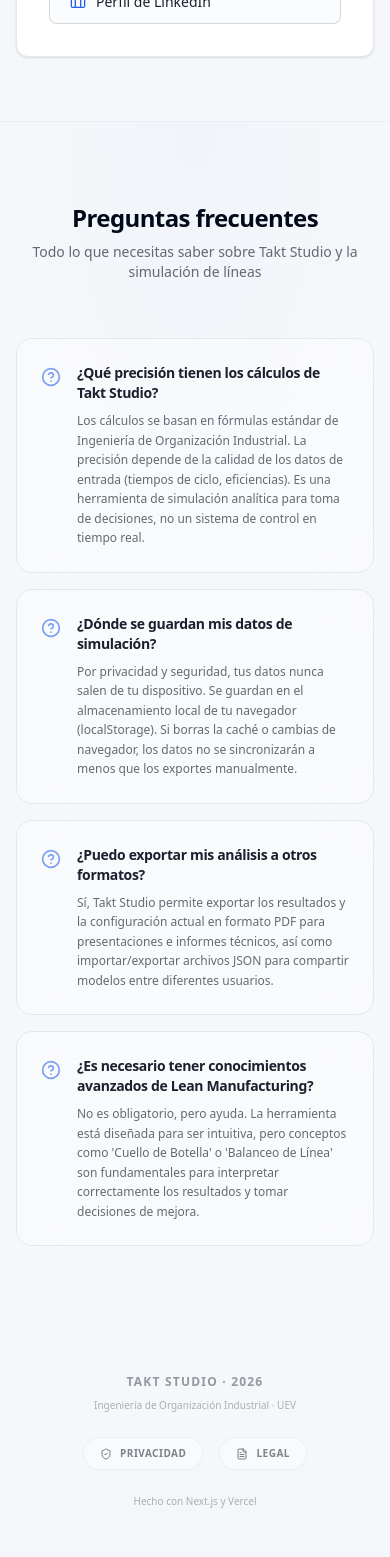
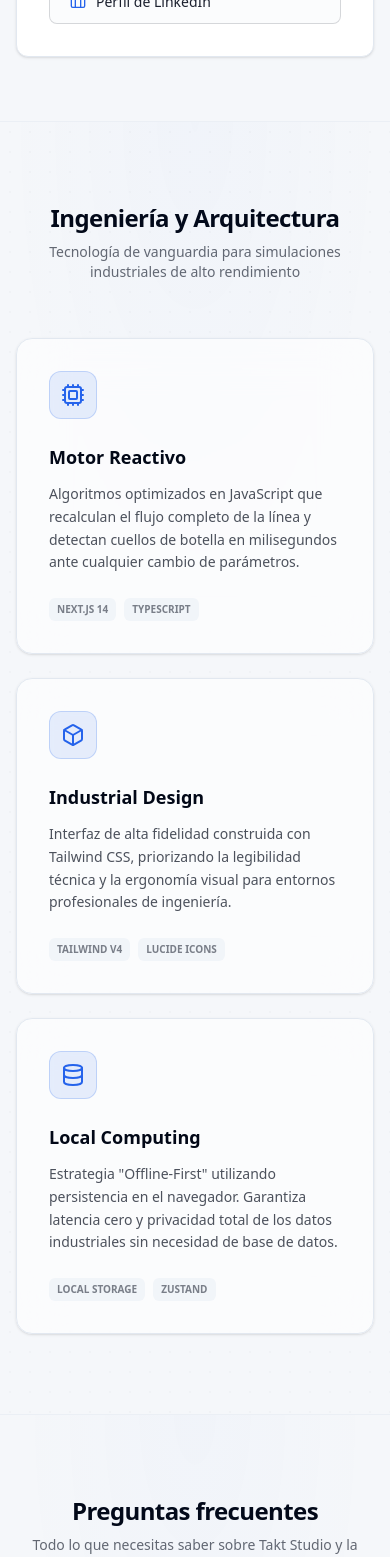
Before and after one commit to markusx5622/takt-studio, a Next.js app: page / in a window 390 px wide. Shown: the part 5140-6697 px from the top of the page. Built offline with nearby package versions, Linux system fonts and the light colour scheme.

Commit message:
feat: add Engineering & Architecture section to landing page

```diff
--- a/app/page.tsx
+++ b/app/page.tsx
@@ -19,6 +19,9 @@ import {
   ShieldCheck,
   FileText,
   HelpCircle,
+  Cpu,
+  Box,
+  Database,
 } from "lucide-react"
 
 // ─── Interface mockup ──────────────────────────────────────────────────────────
@@ -558,6 +561,69 @@ export default function Home() {
         </div>
       </section>
 
+      {/* ── TECH STACK & ARCHITECTURE ───────────────────────────────────────── */}
+      <section className="relative z-10 border-t border-border/50 bg-grid-pattern-light px-4 py-20 md:py-24">
+        <div className="pointer-events-none absolute inset-0 section-ambient-product opacity-40" />
+        <div className="mx-auto max-w-5xl">
+          <div className="mb-14 text-center">
+            <h2 className="text-2xl font-bold tracking-tight md:text-3xl">Ingeniería y Arquitectura</h2>
+            <p className="mt-2 text-sm text-foreground/60">
+              Tecnología de vanguardia para simulaciones industriales de alto rendimiento
+            </p>
+          </div>
+
+          <div className="grid grid-cols-1 gap-6 md:grid-cols-3">
+            {/* Core Engine */}
+            <div className="rounded-2xl border bg-background/60 p-8 backdrop-blur-xl shadow-sm transition-all hover:shadow-md">
+              <div className="mb-6 flex h-12 w-12 items-center justify-center rounded-xl bg-primary/10 border border-primary/20">
+                <Cpu className="h-6 w-6 text-primary" />
+              </div>
+              <h3 className="mb-3 text-lg font-bold">Motor Reactivo</h3>
+              <p className="text-sm leading-relaxed text-foreground/70 mb-6">
+                Algoritmos optimizados en JavaScript que recalculan el flujo completo de la línea
+                y detectan cuellos de botella en milisegundos ante cualquier cambio de parámetros.
+              </p>
+              <div className="flex flex-wrap gap-2">
+                <span className="rounded-md bg-muted px-2 py-1 text-[10px] font-bold text-foreground/50 uppercase">Next.js 14</span>
+                <span className="rounded-md bg-muted px-2 py-1 text-[10px] font-bold text-foreground/50 uppercase">TypeScript</span>
+              </div>
+            </div>
+
+            {/* Interface & Experience */}
+            <div className="rounded-2xl border bg-background/60 p-8 backdrop-blur-xl shadow-sm transition-all hover:shadow-md">
+              <div className="mb-6 flex h-12 w-12 items-center justify-center rounded-xl bg-primary/10 border border-primary/20">
+                <Box className="h-6 w-6 text-primary" />
+              </div>
+              <h3 className="mb-3 text-lg font-bold">Industrial Design</h3>
+              <p className="text-sm leading-relaxed text-foreground/70 mb-6">
+                Interfaz de alta fidelidad construida con Tailwind CSS, priorizando la
+                legibilidad técnica y la ergonomía visual para entornos profesionales de ingeniería.
+              </p>
+              <div className="flex flex-wrap gap-2">
+                <span className="rounded-md bg-muted px-2 py-1 text-[10px] font-bold text-foreground/50 uppercase">Tailwind v4</span>
+                <span className="rounded-md bg-muted px-2 py-1 text-[10px] font-bold text-foreground/50 uppercase">Lucide Icons</span>
+              </div>
+            </div>
+
+            {/* Infrastructure */}
+            <div className="rounded-2xl border bg-background/60 p-8 backdrop-blur-xl shadow-sm transition-all hover:shadow-md">
+              <div className="mb-6 flex h-12 w-12 items-center justify-center rounded-xl bg-primary/10 border border-primary/20">
+                <Database className="h-6 w-6 text-primary" />
+              </div>
+              <h3 className="mb-3 text-lg font-bold">Local Computing</h3>
+              <p className="text-sm leading-relaxed text-foreground/70 mb-6">
+                Estrategia "Offline-First" utilizando persistencia en el navegador. Garantiza
+                latencia cero y privacidad total de los datos industriales sin necesidad de base de datos.
+              </p>
+              <div className="flex flex-wrap gap-2">
+                <span className="rounded-md bg-muted px-2 py-1 text-[10px] font-bold text-foreground/50 uppercase">Local Storage</span>
+                <span className="rounded-md bg-muted px-2 py-1 text-[10px] font-bold text-foreground/50 uppercase">Zustand</span>
+              </div>
+            </div>
+          </div>
+        </div>
+      </section>
+
       {/* ── PREGUNTAS FRECUENTES (FAQ) ───────────────────────────────────────── */}
       <section className="relative z-10 border-t border-border/50 px-4 py-20 md:py-24">
         <div className="pointer-events-none absolute inset-0 section-ambient-structure opacity-50" />
```
